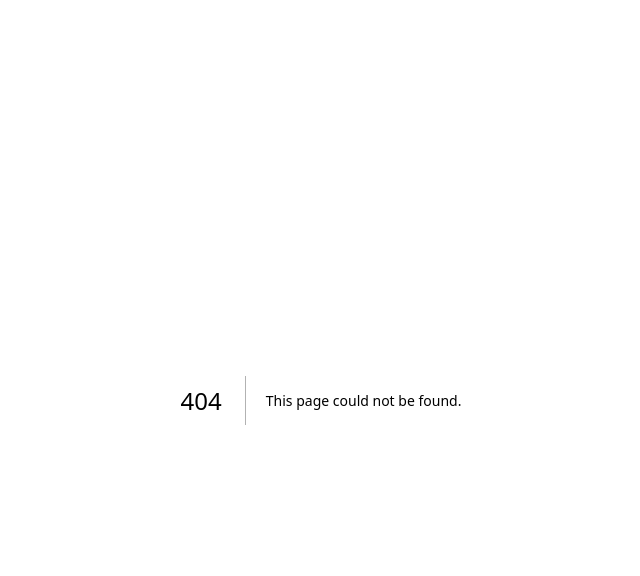
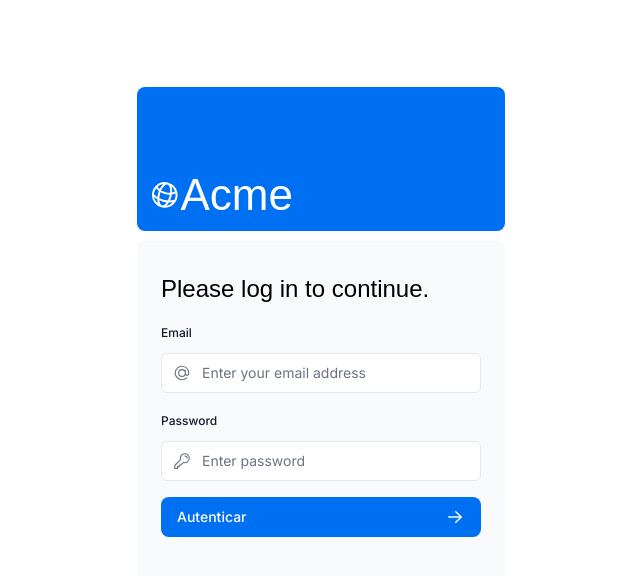
Before and after one commit to Samuel-Amaro/course-learn-next, a Next.js app: page /login in a window 1280 px wide. Before the commit this address had no page. Shown: the top 576 px of the page, without its empty margins (319-959 px from the left). Built offline with nearby package versions, Linux system fonts and the light colour scheme; a web font is replaced by a local one.

Commit message:
feat: add autenticação usando `nextAuth`

```diff
--- a/app/lib/actions.ts
+++ b/app/lib/actions.ts
@@ -1,5 +1,7 @@
 "use server"; //Ao adicionar o 'use server', você marca todas as funções exportadas dentro do arquivo como Server Actions. Essas funções de servidor podem então ser importadas e usadas em componentes Client e Server.
+import { signIn } from "@/auth";
 import { sql } from "@vercel/postgres";
+import { AuthError } from "next-auth";
 import { revalidatePath } from "next/cache";
 import { redirect } from "next/navigation";
 //Você também pode escrever Server Actions diretamente dentro de Server Components adicionando "use server"dentro da ação. Mas para este curso, manteremos todos eles organizados em um arquivo separado.
@@ -146,3 +148,22 @@
     };
   }
 }
+
+export async function authenticate(
+  prevState: string | undefined,
+  formData: FormData
+) {
+  try {
+    await signIn("credentials", formData);
+  } catch (error) {
+    if (error instanceof AuthError) {
+      switch (error.type) {
+        case "CredentialsSignin":
+          return "Invalid credentials.";
+        default:
+          return "Something went wrong.";
+      }
+    }
+    throw error;
+  }
+}
--- /dev/null
+++ b/app/login/page.tsx
@@ -0,0 +1,17 @@
+import AcmeLogo from "@/app/ui/acme-logo";
+import LoginForm from "@/app/ui/login-form";
+
+export default function LoginPage() {
+  return (
+    <main className="flex items-center justify-center md:h-screen">
+      <div className="relative mx-auto flex w-full max-w-[400px] flex-col space-y-2.5 p-4 md:-mt-32">
+        <div className="flex h-20 w-full items-end rounded-lg bg-blue-500 p-3 md:h-36">
+          <div className="w-32 text-white md:w-36">
+            <AcmeLogo />
+          </div>
+        </div>
+        <LoginForm />
+      </div>
+    </main>
+  );
+}
--- a/app/ui/dashboard/sidenav.tsx
+++ b/app/ui/dashboard/sidenav.tsx
@@ -1,7 +1,8 @@
-import Link from 'next/link';
-import NavLinks from '@/app/ui/dashboard/nav-links';
-import AcmeLogo from '@/app/ui/acme-logo';
-import { PowerIcon } from '@heroicons/react/24/outline';
+import Link from "next/link";
+import NavLinks from "@/app/ui/dashboard/nav-links";
+import AcmeLogo from "@/app/ui/acme-logo";
+import { PowerIcon } from "@heroicons/react/24/outline";
+import { signOut } from "@/auth";
 
 export default function SideNav() {
   return (
@@ -17,10 +18,15 @@
       <div className="flex grow flex-row justify-between space-x-2 md:flex-col md:space-x-0 md:space-y-2">
         <NavLinks />
         <div className="hidden h-auto w-full grow rounded-md bg-gray-50 md:block"></div>
-        <form>
+        <form
+          action={async () => {
+            "use server";
+            await signOut();
+          }}
+        >
           <button className="flex h-[48px] w-full grow items-center justify-center gap-2 rounded-md bg-gray-50 p-3 text-sm font-medium hover:bg-sky-100 hover:text-blue-600 md:flex-none md:justify-start md:p-2 md:px-3">
             <PowerIcon className="w-6" />
-            <div className="hidden md:block">Sign Out</div>
+            <div className="hidden md:block">Logout</div>
           </button>
         </form>
       </div>
--- a/app/ui/login-form.tsx
+++ b/app/ui/login-form.tsx
@@ -1,11 +1,24 @@
+"use client";
+
 import { lusitana } from "@/app/ui/fonts";
-import { AtSymbolIcon, KeyIcon } from "@heroicons/react/24/outline";
+import {
+  AtSymbolIcon,
+  ExclamationCircleIcon,
+  KeyIcon,
+} from "@heroicons/react/24/outline";
 import { ArrowRightIcon } from "@heroicons/react/20/solid";
 import { Button } from "./button";
+import { useActionState } from "react";
+import { authenticate } from "../lib/actions";
 
 export default function LoginForm() {
+  //usar o React useActionStatepara chamar a ação do servidor, manipular erros de formulário e exibir o estado pendente do formulário:
+  const [errorMessage, formAction, isPending] = useActionState(
+    authenticate,
+    undefined
+  );
   return (
-    <form className="space-y-3">
+    <form action={formAction} className="space-y-3">
       <div className="flex-1 rounded-lg bg-gray-50 px-6 pb-4 pt-8">
         <h1 className={`${lusitana.className} mb-3 text-2xl`}>
           Please log in to continue.
@@ -51,11 +64,20 @@
             </div>
           </div>
         </div>
-        <Button className="mt-4 w-full">
-          Log in <ArrowRightIcon className="ml-auto h-5 w-5 text-gray-50" />
+        <Button className="mt-4 w-full" aria-disabled={isPending}>
+          Autenticar <ArrowRightIcon className="ml-auto h-5 w-5 text-gray-50" />
         </Button>
-        <div className="flex h-8 items-end space-x-1">
-          {/* Add form errors here */}
+        <div
+          className="flex h-8 items-end space-x-1"
+          aria-live="polite"
+          aria-atomic="true"
+        >
+          {errorMessage && (
+            <>
+              <ExclamationCircleIcon className="h-5 w-5 text-red-500" />
+              <p className="text-sm text-red-500">{errorMessage}</p>
+            </>
+          )}
         </div>
       </div>
     </form>
--- /dev/null
+++ b/auth.config.ts
@@ -0,0 +1,24 @@
+import type { NextAuthConfig } from "next-auth";
+
+export const authConfig = {
+  //Você pode usar a pagesopção para especificar a rota para páginas de login, logout e erro personalizadas. Isso não é obrigatório, mas ao adicionar signIn: '/login'em nossa pagesopção, o usuário será redirecionado para nossa página de login personalizada, em vez da página padrão do NextAuth.js.
+  pages: {
+    signIn: "/login",
+  },
+  //O authorized retorno de chamada(callback) é usado para verificar se a solicitação está autorizada a acessar uma página via Next.js Middleware . Ele é chamado antes que uma solicitação(request) seja concluída e recebe um objeto com as propriedades auth e request. A auth propriedade contém a sessão do usuário e a request propriedade contém a solicitação de entrada.
+  callbacks: {
+    authorized({ auth, request: { nextUrl } }) {
+      const isLoggedIn = !!auth?.user;
+      const isOnDashboard = nextUrl.pathname.startsWith("/dashboard");
+      if (isOnDashboard) {
+        if (isLoggedIn) return true;
+        return false; // Redirect unauthenticated users to login page
+      } else if (isLoggedIn) {
+        return Response.redirect(new URL("/dashboard", nextUrl));
+      }
+      return true;
+    },
+  },
+  //A providersopção é um array onde você lista diferentes opções de login. Por enquanto, é um array vazio para satisfazer a configuração do NextAuth.
+  providers: [],
+} as NextAuthConfig;
--- /dev/null
+++ b/auth.ts
@@ -0,0 +1,44 @@
+import NextAuth from "next-auth";
+import { authConfig } from "./auth.config";
+import Credentials from "next-auth/providers/credentials";
+import { z } from "zod";
+import { User } from "./app/lib/definitions";
+import { sql } from "@vercel/postgres";
+import bcrypt from "bcrypt";
+
+async function getUser(email: string): Promise<User | undefined> {
+  try {
+    const user = await sql<User>`SELECT * FROM users WHERE email=${email}`;
+    return user.rows[0];
+  } catch (error) {
+    console.error("Failed to fetch user:", error);
+    throw new Error("Failed to fetch user.");
+  }
+}
+
+export const { auth, signIn, signOut } = NextAuth({
+  ...authConfig,
+  //O provedor de credenciais permite que os usuários façam login com um nome de usuário e uma senha.
+  providers: [
+    Credentials({
+      //Você pode usar a authorize função para manipular a lógica de autenticação. Similarmente a Server Actions, você pode usar zodpara validar o e-mail e a senha antes de verificar se o usuário existe no banco de dados
+      async authorize(credentials) {
+        const parsedCredentials = z
+          .object({ email: z.string().email(), password: z.string().min(6) })
+          .safeParse(credentials);
+
+        if (parsedCredentials.success) {
+          const { email, password } = parsedCredentials.data;
+          const user = await getUser(email);
+          if (!user) return null;
+
+          const passwordsMatch = await bcrypt.compare(password, user.password);
+
+          if (passwordsMatch) return user;
+        }
+
+        return null;
+      },
+    }),
+  ],
+});
--- a/package.json
+++ b/package.json
@@ -14,7 +14,7 @@
     "bcrypt": "^5.1.1",
     "clsx": "^2.1.1",
     "next": "latest",
-    "next-auth": "5.0.0-beta.19",
+    "next-auth": "5.0.0-beta.25",
     "postcss": "8.4.49",
     "react": "19.0.0",
     "react-dom": "19.0.0",
```
Also changed, not shown: middleware.ts (added, +12 -0 lines), 2 other files (tests, documents, lock files or other folders).
